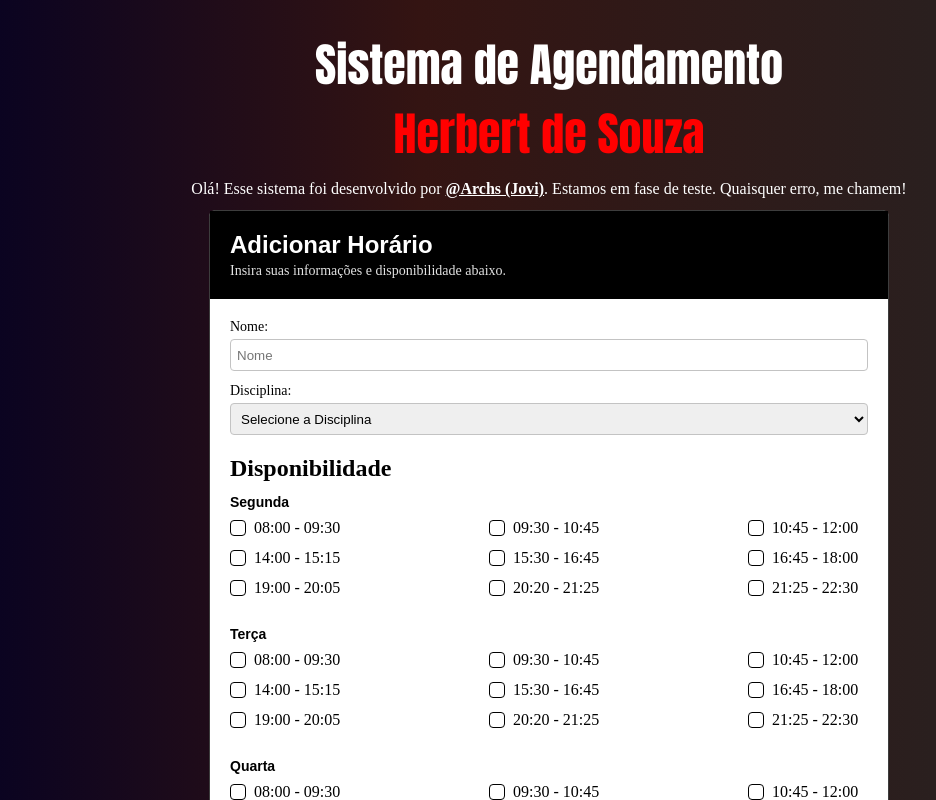
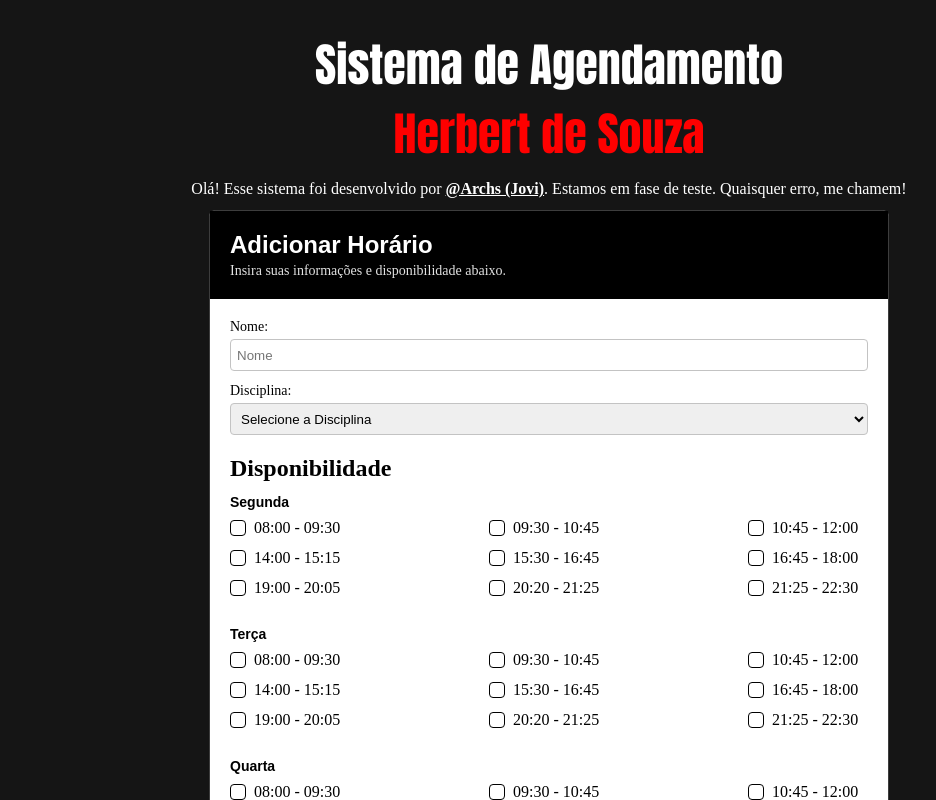
Before and after one commit to Archesz/sistema-horarios-herbert, a React (Create React App) app: page / in a window 1280 px wide. Shown: the top 800 px of the page, without its empty margins (91-1027 px from the left). Built offline with nearby package versions, Linux system fonts and the light colour scheme; no server answers.

Commit message:
Melhoria no background

```diff
--- a/src/styles/global.scss
+++ b/src/styles/global.scss
@@ -9,7 +9,7 @@
     flex-direction: column;
     min-height: 100vh;
     width: 100%;
-    background: linear-gradient(90deg, rgba(2, 0, 36, 1) 0%, rgb(52, 20, 18) 40%, rgba(37, 37, 37, 1) 100%);
+    background: #151515;
     align-items: center;
     padding: 30px;
 
```
Also changed, not shown: 1 other file (tests, documents, lock files or other folders).
